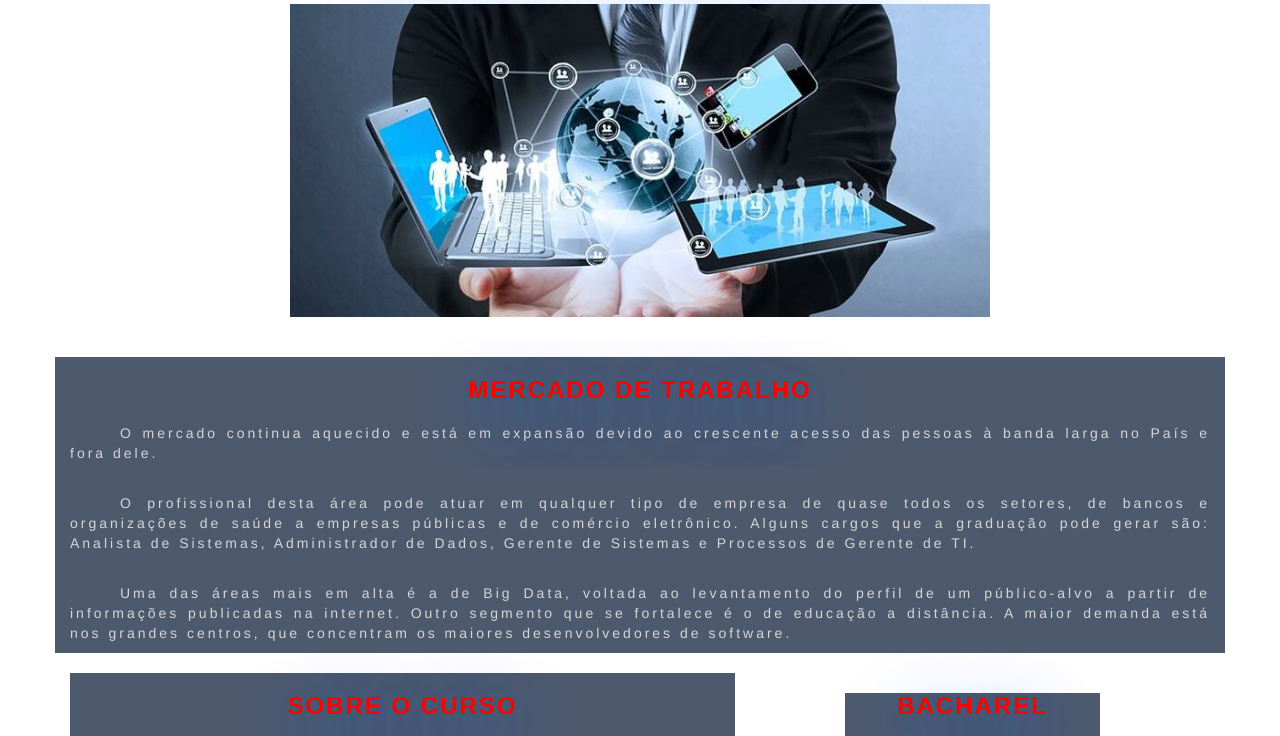
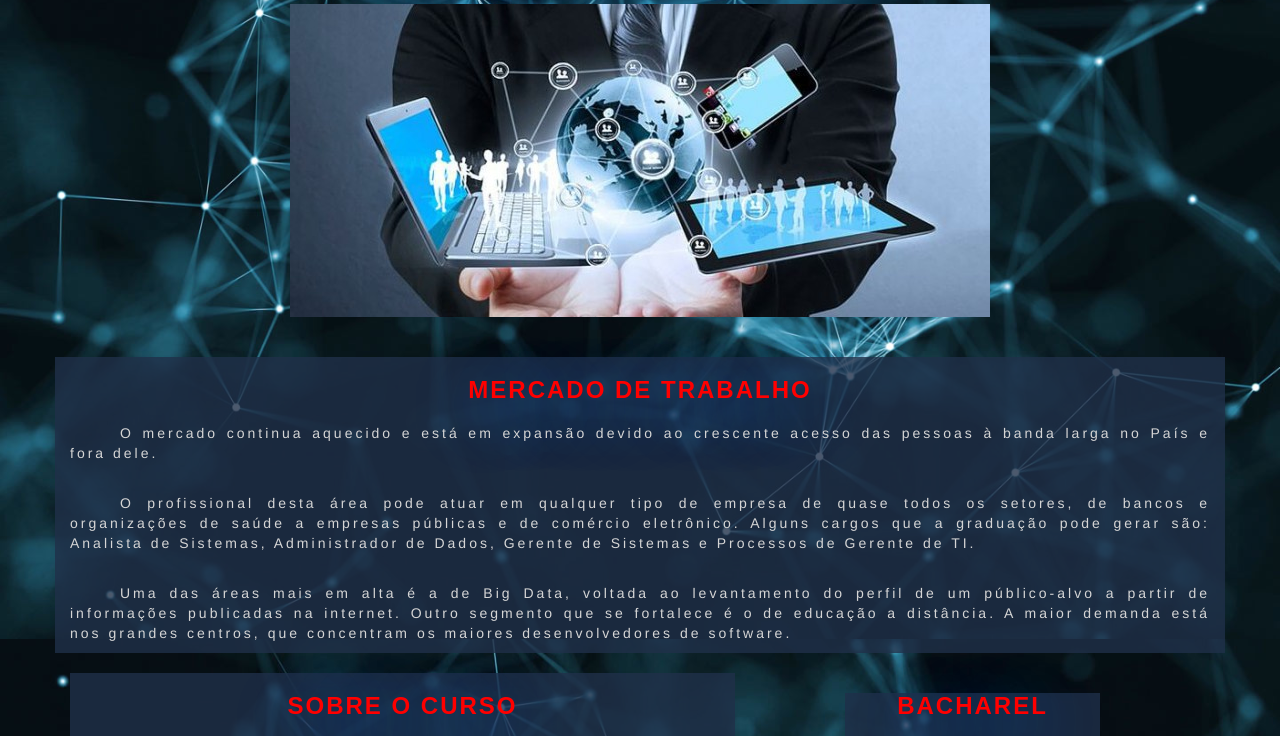
Before and after one commit to lazzarine/ac05-tecweb, a plain HTML site: page curso2.html in a window 1280 px wide. Shown: the part 161-897 px from the top of the page. Drawn offline with nearby package versions, Linux system fonts and the light colour scheme.

Commit message:
Update curso2.css

```diff
--- a/css/curso2.css
+++ b/css/curso2.css
@@ -1,5 +1,5 @@
 body{
-    background-image: url('img/fundoverdin.jpg');
+    background-image: url('../img/fundoverdin.jpg');
     background-attachment: fixed;
     background-repeat: no-repeat;
     background-size: cover;
```
